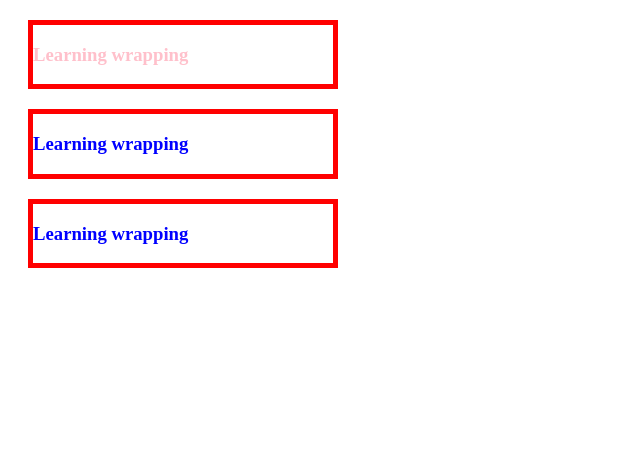
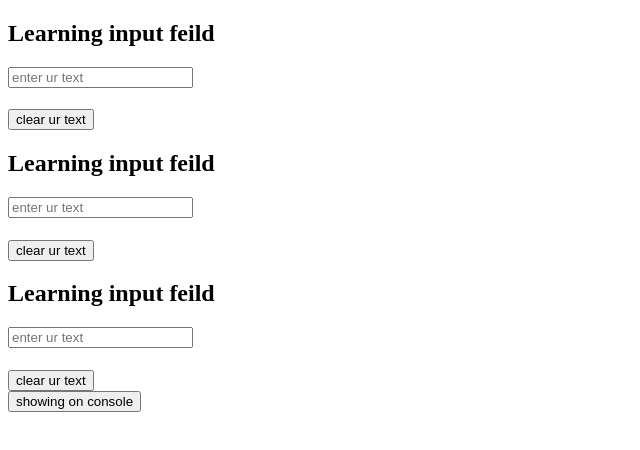
Before and after one commit to HaniWasim/learning-react, a React (Vite) app: page / in a window 1280 px wide. Shown: the top 450 px of the page, without its empty margins (0-640 px from the left). Built offline with nearby package versions, Linux system fonts and the light colour scheme.

Commit message:
learning input feild

```diff
--- a/src/App.jsx
+++ b/src/App.jsx
@@ -170,23 +170,79 @@ import Wrap from "./wrapper";
 //   )
 // }
 // export default StdName;
-function App(params) {
-  return (
+
+
+// function App(params) {
+//   return (
+//     <div>
+
+//     <Wrap color="pink">
+//       <h3>Learning wrapping</h3>
+
+//     </Wrap>
+//         <Wrap>
+//       <h3>Learning wrapping</h3>
+
+//     </Wrap>
+//         <Wrap>
+//       <h3>Learning wrapping</h3>
+
+//     </Wrap>
+//     </div>
+//   );
+// }
+// export default App;
+
+
+
+function InputFunct(params) {
+
+  const [val, setval] = useState("")
+
+  const [value, setvalue] = useState("")
+
+  const [values, setvalues] = useState("")
+
+
+
+  return(
+    <>
     <div>
 
-    <Wrap color="pink">
-      <h3>Learning wrapping</h3>
+    <h2>Learning input feild</h2>
+    <input value={val} onChange={(event)=>{setval(event.target.value)}} placeholder="enter ur text" type="text"  />
+<h1>{val}</h1>
+<button onClick={()=>{setval("")}}>clear ur text</button>
+    </div>
 
-    </Wrap>
-        <Wrap>
-      <h3>Learning wrapping</h3>
 
-    </Wrap>
-        <Wrap>
-      <h3>Learning wrapping</h3>
+  <div>
 
-    </Wrap>
+    <h2>Learning input feild</h2>
+    <input value={value} onChange={(event)=>{setvalue(event.target.value)}} placeholder="enter ur text" type="text"  />
+<h1>{value}</h1>
+<button onClick={()=>{setvalue("")}}>clear ur text</button>
     </div>
-  );
+
+      <div>
+
+    <h2>Learning input feild</h2>
+    <input value={values} onChange={(event)=>{setvalues(event.target.value)}} placeholder="enter ur text" type="text"  />
+<h1>{values}</h1>
+<button onClick={()=>{setvalues("")}}>clear ur text</button>
+
+<br />
+
+{/*
+Use console.log(variable) → logs only the value.
+
+Use console.log({variable}) → logs an object with the variable name as the key. */}
+
+
+<button onClick={()=>{console.log(val,value,values)}}> showing on console </button>
+
+    </div>
+    </>
+  )
 }
-export default App;
+export default InputFunct;
```
